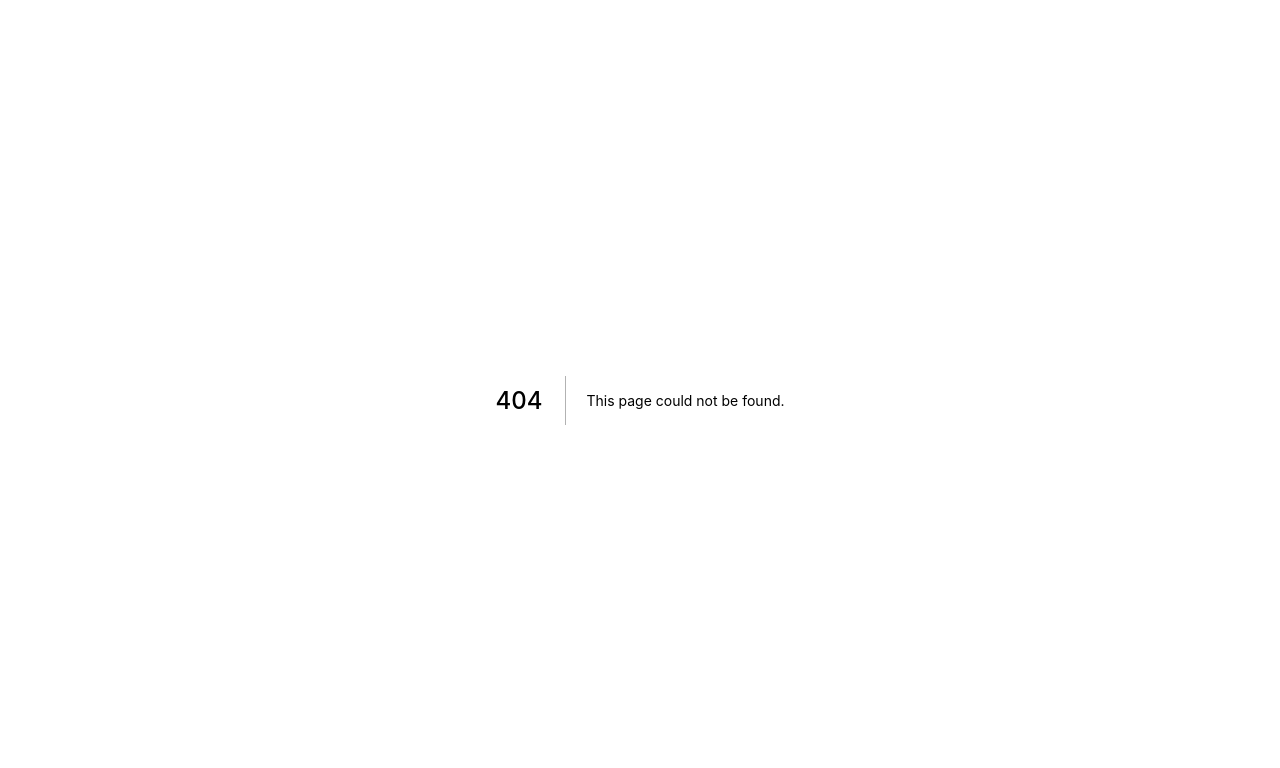
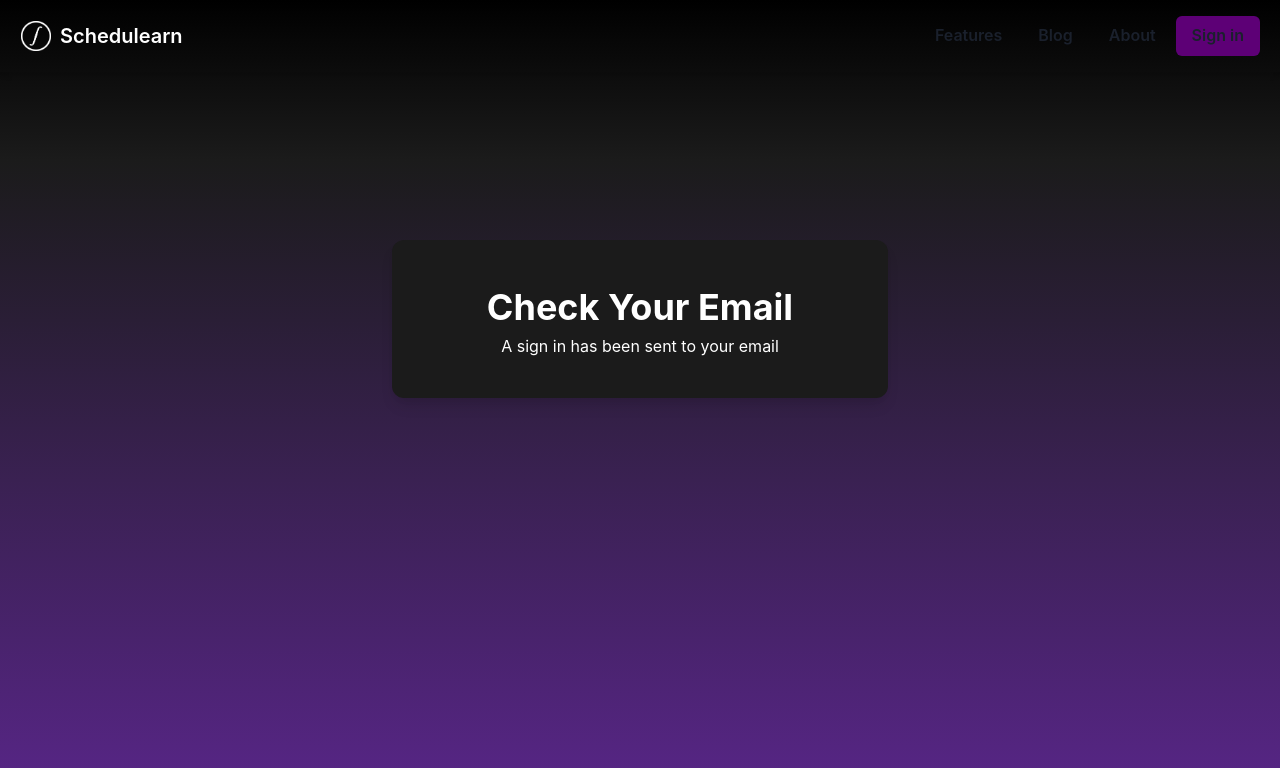
Before and after one commit to misterteri/schedulearn, a Next.js app in the folder app/: page /complete in a window 1280 px wide. Before the commit this address had no page. Shown: the top 768 px of the page. Built offline with nearby package versions, Linux system fonts and the light colour scheme.

Commit message:
chore: add pages

```diff
--- /dev/null
+++ b/app/pages/complete.tsx
@@ -0,0 +1,24 @@
+import { NextPage } from "next";
+import { Box, Text, Container } from "@chakra-ui/react";
+import Layout from "../components/Layout/Main";
+
+const complete: NextPage = () => {
+    return (
+        <Layout>
+            <Container my="8rem" maxW="xl" p={{ base: 5, md: 10 }}>
+
+                <Box textAlign="center" p={10} bgColor="#1B1B1B" boxShadow="lg" rounded="xl">
+                    <Text as="h1" fontSize="4xl" color="white">
+                        <strong>Check Your Email</strong>
+                    </Text>
+                    <Text fontSize="m" color="white">
+                        A sign in has been sent to your email
+                    </Text>
+                </Box>
+            </Container>
+
+        </Layout>
+    );
+};
+
+export default complete;
```
Also changed, not shown: app/pages/dashboard.tsx (added, +14 -0 lines), app/pages/signin.tsx (added, +14 -0 lines), app/pages/signup.tsx (added, +14 -0 lines), app/pages/view_profile.tsx (added, +14 -0 lines).
